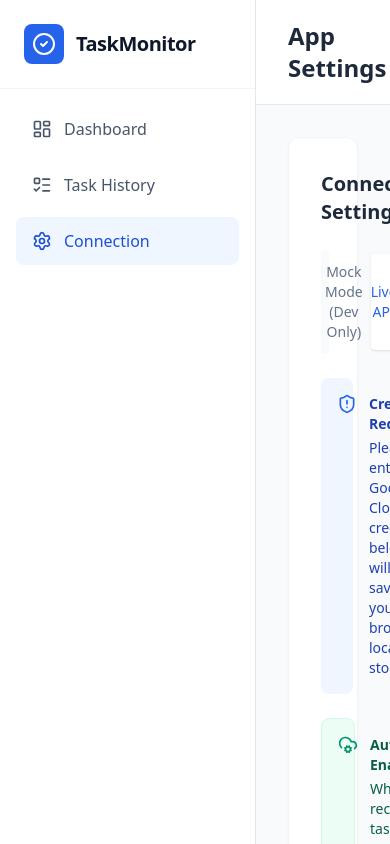
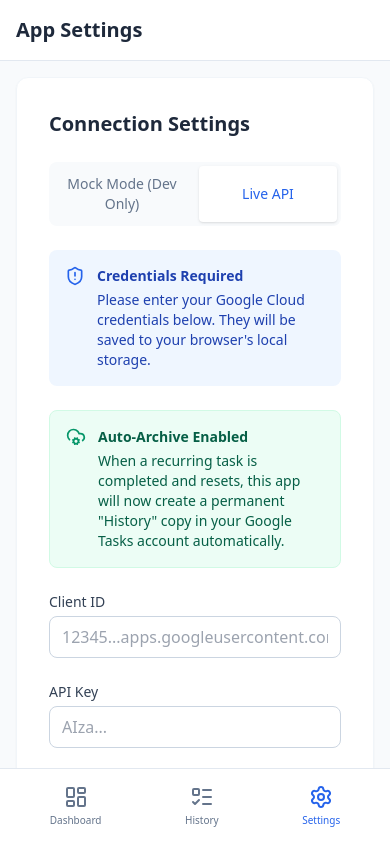
Before and after one commit to kunitz/taskmonitor, a React (Vite) app: page / in a window 390 px wide. Built offline with nearby package versions, Linux system fonts and the light colour scheme.

Commit message:
Added mobile browser support

```diff
--- a/src/App.tsx
+++ b/src/App.tsx
@@ -479,8 +479,8 @@ export default function GoogleTasksMonitor() {
     <div className="flex h-screen w-full bg-slate-50 font-sans text-slate-900 overflow-hidden">
       {isLoading && <LoadingOverlay />}
 
-      {/* SIDEBAR */}
-      <aside className="w-64 bg-white border-r border-slate-200 flex flex-col shrink-0 z-20">
+      {/* SIDEBAR - DESKTOP ONLY */}
+      <aside className="hidden md:flex w-64 bg-white border-r border-slate-200 flex-col shrink-0 z-20">
         <div className="p-6 flex items-center space-x-3 border-b border-slate-100">
           <div className="bg-blue-600 p-2 rounded-lg">
             <CheckCircle2 className="w-6 h-6 text-white" />
@@ -504,11 +504,36 @@ export default function GoogleTasksMonitor() {
         </nav>
       </aside>
 
+      {/* MOBILE BOTTOM NAV */}
+      <nav className="md:hidden fixed bottom-0 left-0 right-0 bg-white border-t border-slate-200 flex justify-around p-2 z-30 pb-safe">
+        <button
+          onClick={() => setActiveTab('dashboard')}
+          className={`flex flex-col items-center p-2 rounded-lg transition-colors ${activeTab === 'dashboard' ? 'text-blue-600' : 'text-slate-500'}`}
+        >
+          <LayoutDashboard className="w-6 h-6" />
+          <span className="text-[10px] font-medium mt-1">Dashboard</span>
+        </button>
+        <button
+          onClick={() => setActiveTab('history')}
+          className={`flex flex-col items-center p-2 rounded-lg transition-colors ${activeTab === 'history' ? 'text-blue-600' : 'text-slate-500'}`}
+        >
+          <ListTodo className="w-6 h-6" />
+          <span className="text-[10px] font-medium mt-1">History</span>
+        </button>
+        <button
+          onClick={() => setActiveTab('settings')}
+          className={`flex flex-col items-center p-2 rounded-lg transition-colors ${activeTab === 'settings' ? 'text-blue-600' : 'text-slate-500'}`}
+        >
+          <Settings className="w-6 h-6" />
+          <span className="text-[10px] font-medium mt-1">Settings</span>
+        </button>
+      </nav>
+
       {/* MAIN CONTENT */}
-      <main className="flex-1 overflow-y-auto">
-        <header className="bg-white border-b border-slate-200 px-8 py-5 flex items-center justify-between sticky top-0 z-10">
+      <main className="flex-1 overflow-y-auto pb-24 md:pb-0">
+        <header className="bg-white border-b border-slate-200 px-4 md:px-8 py-4 md:py-5 flex items-center justify-between sticky top-0 z-10">
           <div>
-            <h1 className="text-2xl font-bold text-slate-800">
+            <h1 className="text-xl md:text-2xl font-bold text-slate-800">
               {activeTab === 'dashboard' && 'Productivity Overview'}
               {activeTab === 'history' && 'Search History'}
               {activeTab === 'settings' && 'App Settings'}
@@ -516,12 +541,12 @@ export default function GoogleTasksMonitor() {
           </div>
         </header>
 
-        <div className="p-8">
+        <div className="p-4 md:p-8">
 
           {/* DASHBOARD */}
           {activeTab === 'dashboard' && (
             <div className="space-y-8 animate-in fade-in duration-500">
-              <div className="grid grid-cols-1 md:grid-cols-2 lg:grid-cols-4 gap-6">
+              <div className="grid grid-cols-1 md:grid-cols-2 lg:grid-cols-4 gap-4 md:gap-6">
                 <StatCard title="Total Stored" value={stats.total} icon={Archive} colorClass="bg-slate-500" />
                 <StatCard title="Completed (All Time)" value={stats.completedTotal} icon={CheckCircle2} colorClass="bg-green-500" />
                 <StatCard title="Completed (7 Days)" value={stats.completedWeek} icon={Calendar} colorClass="bg-blue-500" />
@@ -549,11 +574,11 @@ export default function GoogleTasksMonitor() {
                   />
                 </div>
                 <div className="flex gap-2">
-                  <select value={selectedListId} onChange={(e) => setSelectedListId(e.target.value)} className="bg-slate-50 border border-slate-200 rounded-lg px-3 py-2 text-sm">
+                  <select value={selectedListId} onChange={(e) => setSelectedListId(e.target.value)} className="bg-slate-50 border border-slate-200 rounded-lg px-3 py-2 text-sm flex-1 md:flex-none">
                     <option value="all">All Lists</option>
                     {allLists.map(l => <option key={l.id} value={l.id}>{l.title}</option>)}
                   </select>
-                  <select value={dateRange} onChange={(e) => setDateRange(e.target.value as any)} className="bg-slate-50 border border-slate-200 rounded-lg px-3 py-2 text-sm">
+                  <select value={dateRange} onChange={(e) => setDateRange(e.target.value as any)} className="bg-slate-50 border border-slate-200 rounded-lg px-3 py-2 text-sm flex-1 md:flex-none">
                     <option value="all">All Time</option>
                     <option value="7days">Last 7 Days</option>
                     <option value="30days">Last 30 Days</option>
@@ -563,7 +588,7 @@ export default function GoogleTasksMonitor() {
 
               <div className="bg-white rounded-xl shadow-sm border border-slate-100 overflow-hidden">
                 <div className="overflow-x-auto">
-                  <table className="w-full text-left border-collapse table-fixed">
+                  <table className="w-full text-left border-collapse min-w-[800px] md:min-w-0 md:table-fixed">
                     <thead>
                       <tr className="bg-slate-50 border-b border-slate-200 text-xs uppercase tracking-wider text-slate-500 font-semibold">
                         <th className="px-4 py-4 w-12 text-center">Status</th>
```
